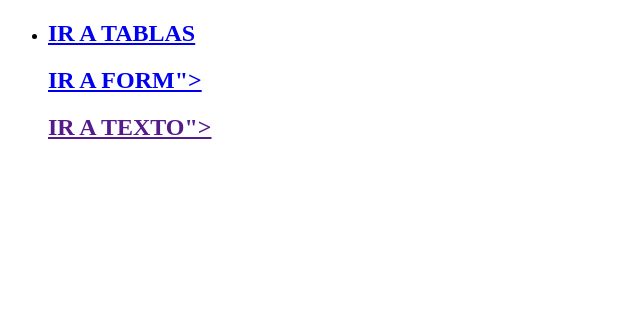
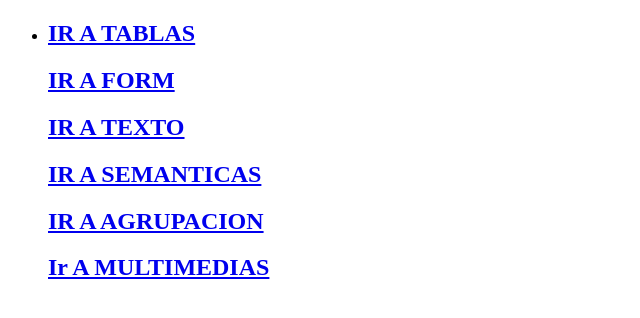
Before and after one commit to Lifercon/claseviernes, a plain HTML site: page index.html in a window 1280 px wide. Shown: the whole page, without its empty margins (0-640 px from the left). Drawn offline with Linux system fonts and the light colour scheme.

Commit message:
update file index task

```diff
--- a/index.html
+++ b/index.html
@@ -10,8 +10,11 @@
     <ul>
     <li>
         <a href="html/tablas.html"><h2>IR A TABLAS</h2></a>
-        <a href="html/form.html"><h2>IR A FORM"></form></h2></a>
-        <a href=""><h2>IR A TEXTO"></form></h2></a>
+        <a href="html/form.html"><h2>IR A FORM</form></h2></a>
+        <a href="html/texto.html"><h2>IR A TEXTO</form></h2></a>
+        <a href="html/semantica.html"><h2>IR A SEMANTICAS</h2> </a>
+        <a href="html/agrupacion.html"><h2>IR A AGRUPACION</h2></a>
+        <a href="html/multimedias.html"><h2>Ir A MULTIMEDIAS</h2></a>
     </li>
     </ul>
 </div>
```
